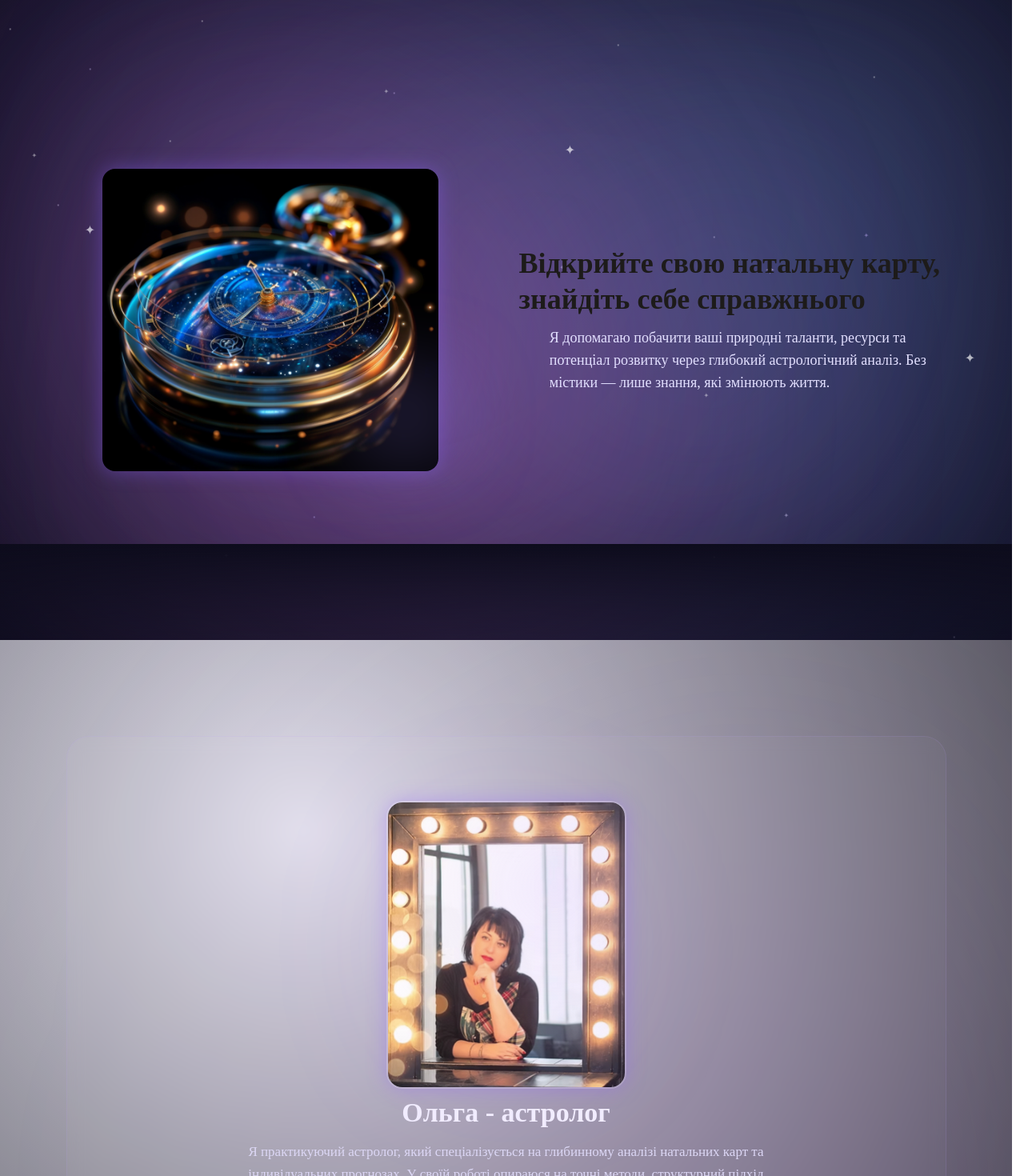
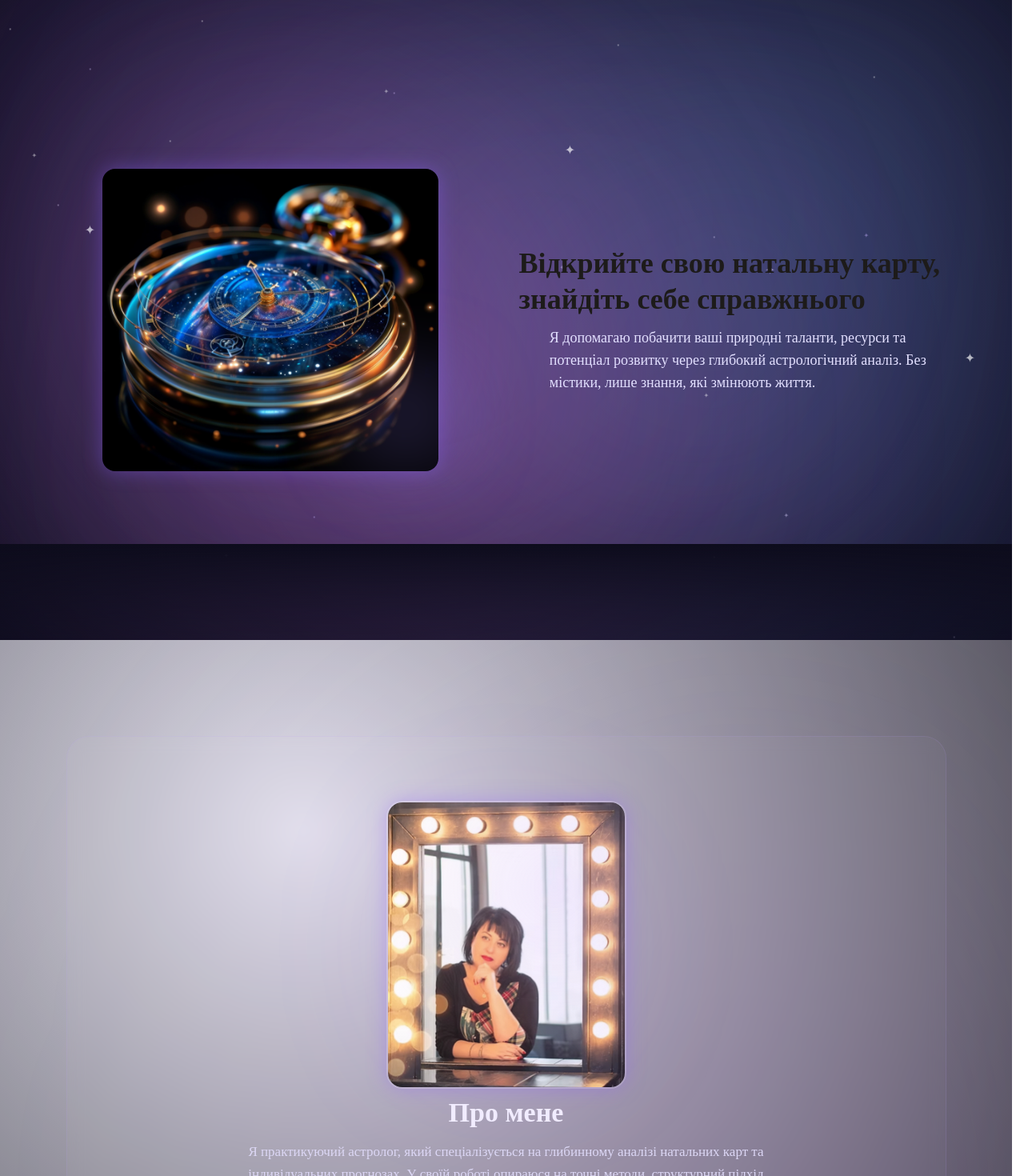
Before and after one commit to Ded-Goit/astrology, a Next.js app: page / in a window 1280 px wide. Shown: the top 1470 px of the page at 80% size. Built offline with nearby package versions, Linux system fonts and the light colour scheme; a web font is replaced by a local one.

Commit message:
edit text

```diff
--- a/src/app/page.tsx
+++ b/src/app/page.tsx
@@ -50,7 +50,7 @@ export default function HomePage() {
           </h1>
           <p className={styles.text}>
             Я допомагаю побачити ваші природні таланти, ресурси та потенціал
-            розвитку через глибокий астрологічний аналіз. Без містики — лише
+            розвитку через глибокий астрологічний аналіз. Без містики, лише
             знання, які змінюють життя.
           </p>
         </motion.div>
--- a/src/components/AboutBlock/AboutBlock.tsx
+++ b/src/components/AboutBlock/AboutBlock.tsx
@@ -23,7 +23,7 @@ export default function AboutBlock() {
         </div>
 
         <div className={styles.text}>
-          <h2 className={styles.title}>Ольга - астролог</h2>
+          <h2 className={styles.title}>Про мене</h2>
           <p className={styles.desc}>
             Я практикуючий астролог, який спеціалізується на глибинному аналізі
             натальних карт та індивідуальних прогнозах. У своїй роботі опираюся
--- a/src/components/CTA/CTA.tsx
+++ b/src/components/CTA/CTA.tsx
@@ -8,7 +8,7 @@ export default function CTA() {
       <h2 className={styles.title}>Готові змінити своє життя на кращє?</h2>
 
       <p className={styles.sub}>
-        Запишіться на персональну консультацію з Ольгою. Це може змінити ваше
+        Запишіться на персональну консультацію з астрологом. Це може змінити ваше
         бачення себе та свого шляху.
       </p>
 
```
